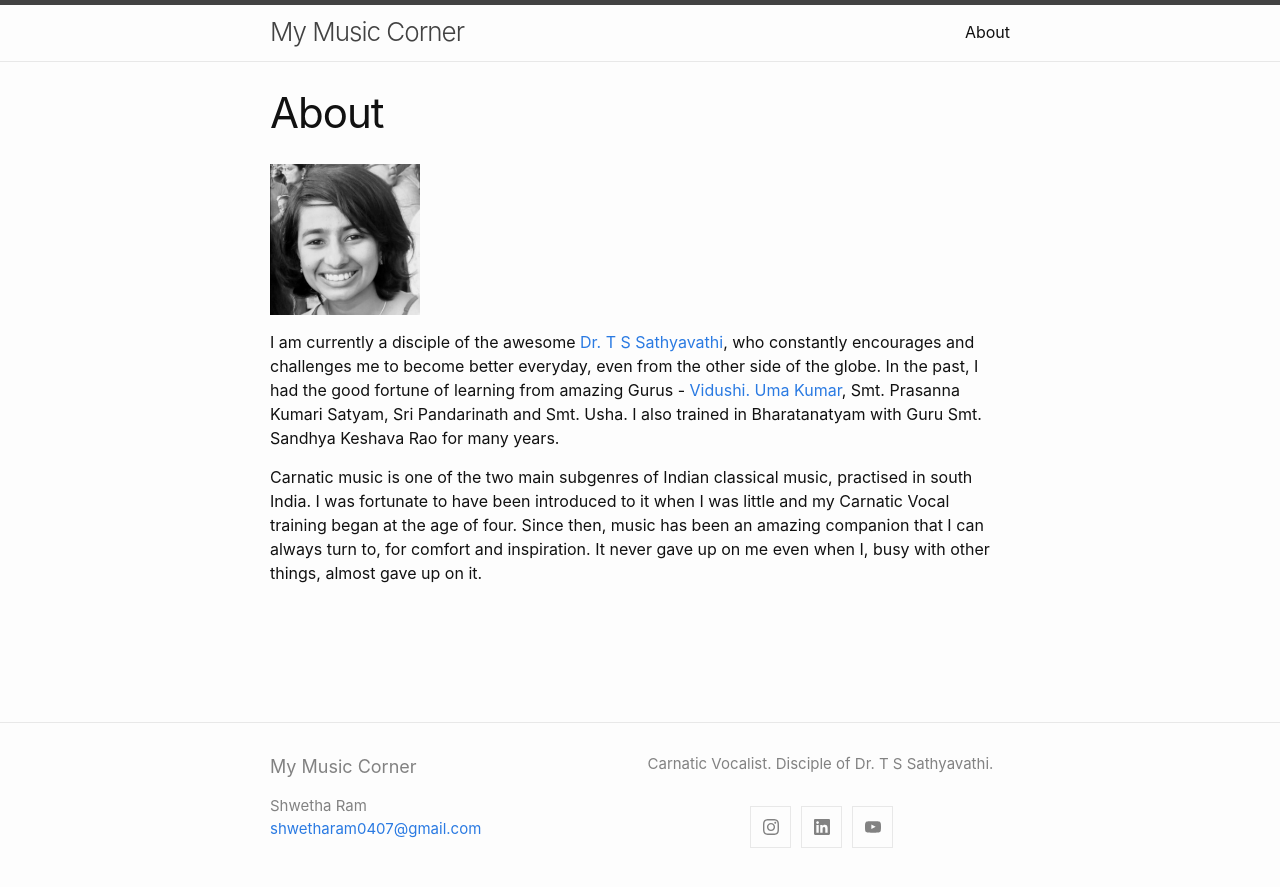
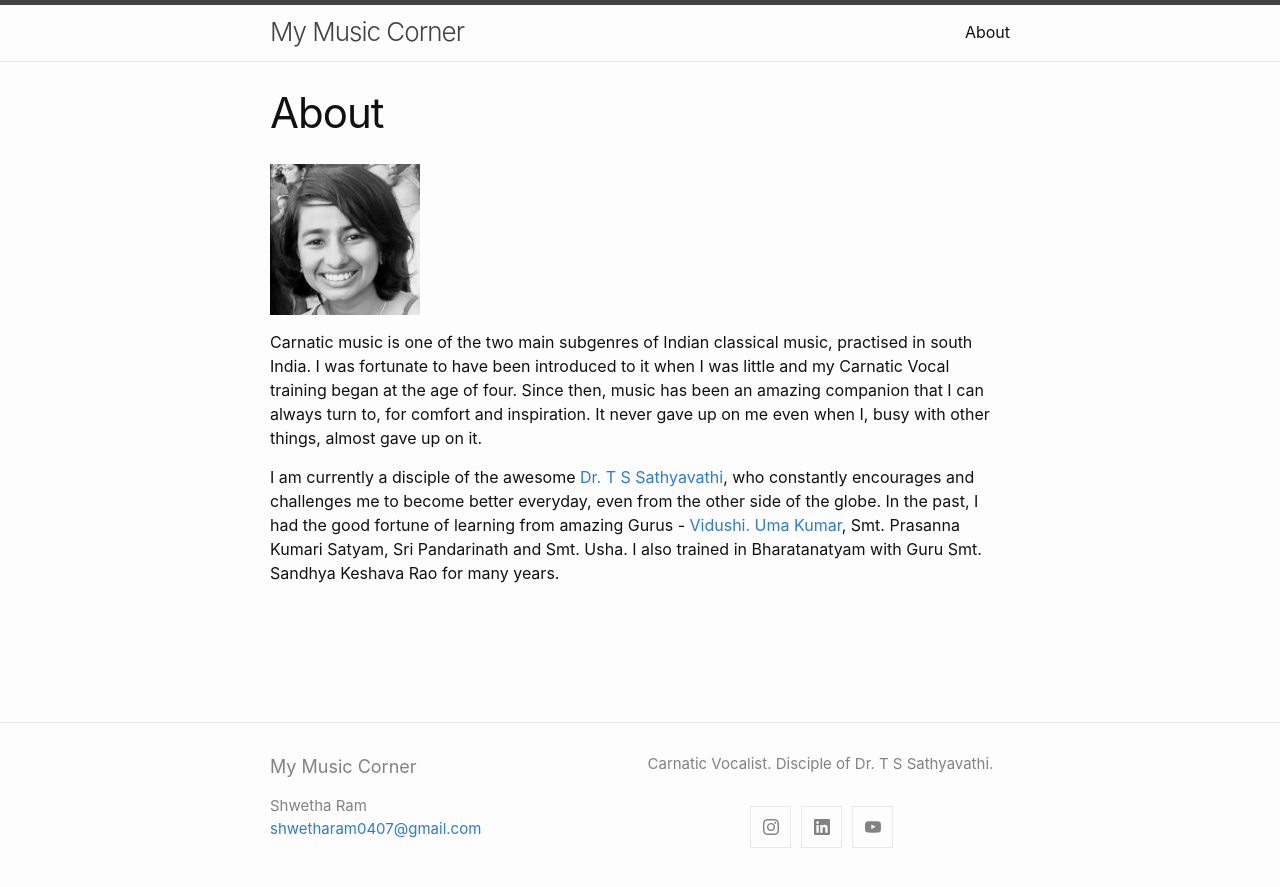
Before and after one commit to shwetharam0407/music-corner, a Jekyll site: the page built from about.md, in a window 1280 px wide. Shown: the top 887 px of the page. Built offline with Jekyll 4.4.1, drawn with Linux system fonts in a browser that asks for light colours.

```diff
--- a/about.md
+++ b/about.md
@@ -6,7 +6,6 @@ permalink: /about/
 
 ![ ](/data/img/profile_pic.PNG){: width="150px"}
 
+Carnatic music is one of the two main subgenres of Indian classical music, practised in south India. I was fortunate to have been introduced to it when I was little and my Carnatic Vocal training began at the age of four. Since then, music has been an amazing companion that I can always turn to, for comfort and inspiration. It never gave up on me even when I, busy with other things, almost gave up on it.
 
 I am currently a disciple of the awesome [Dr. T S Sathyavathi](https://www.tssathyavathi.com), who constantly encourages and challenges me to become better everyday, even from the other side of the globe. In the past, I had the good fortune of learning from amazing Gurus -  [Vidushi. Uma Kumar](https://musicearn.in/me/umakumar), Smt. Prasanna Kumari Satyam, Sri Pandarinath and Smt. Usha. I also trained in Bharatanatyam with Guru Smt. Sandhya Keshava Rao for many years.
-
-Carnatic music is one of the two main subgenres of Indian classical music, practised in south India. I was fortunate to have been introduced to it when I was little and my Carnatic Vocal training began at the age of four. Since then, music has been an amazing companion that I can always turn to, for comfort and inspiration. It never gave up on me even when I, busy with other things, almost gave up on it.
```
